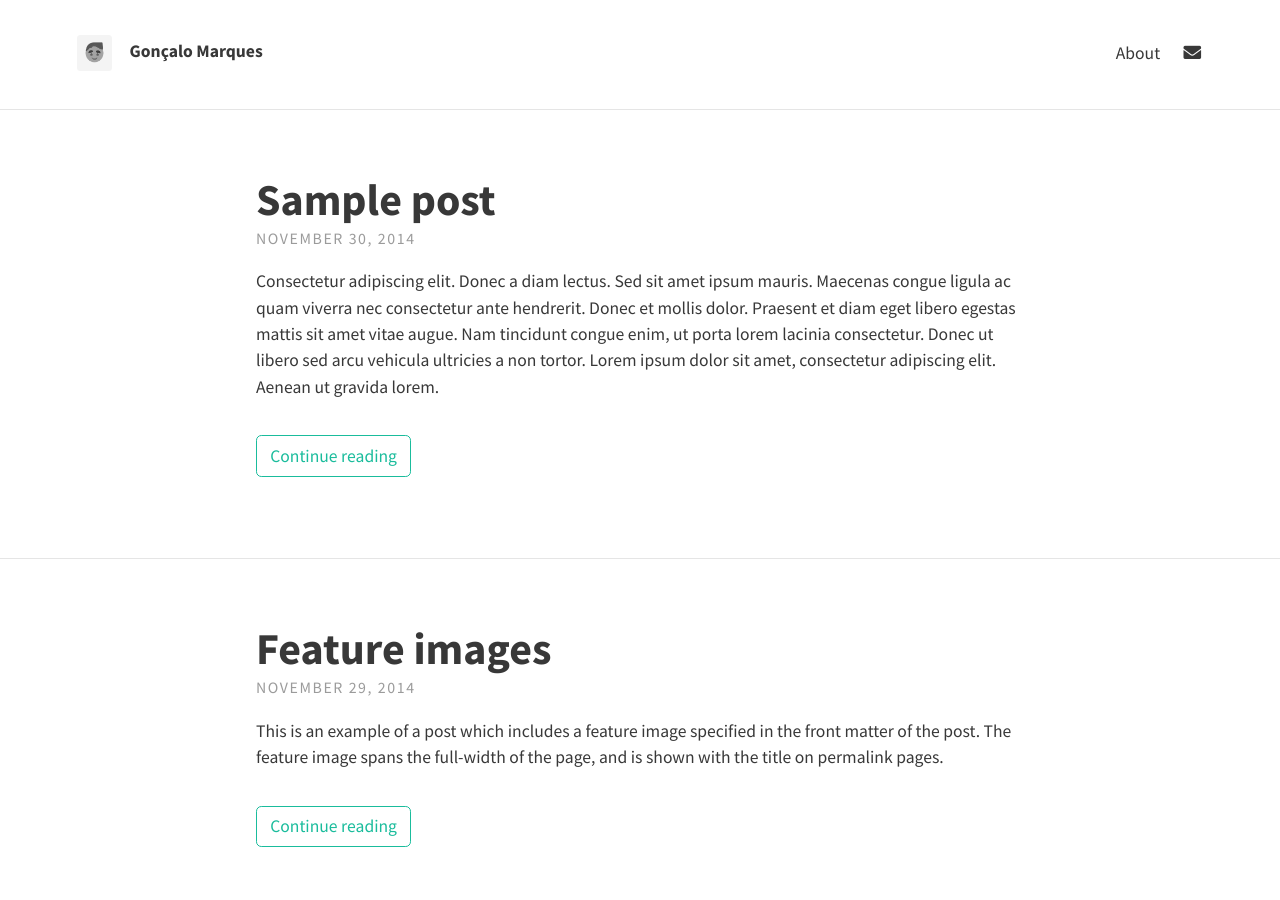
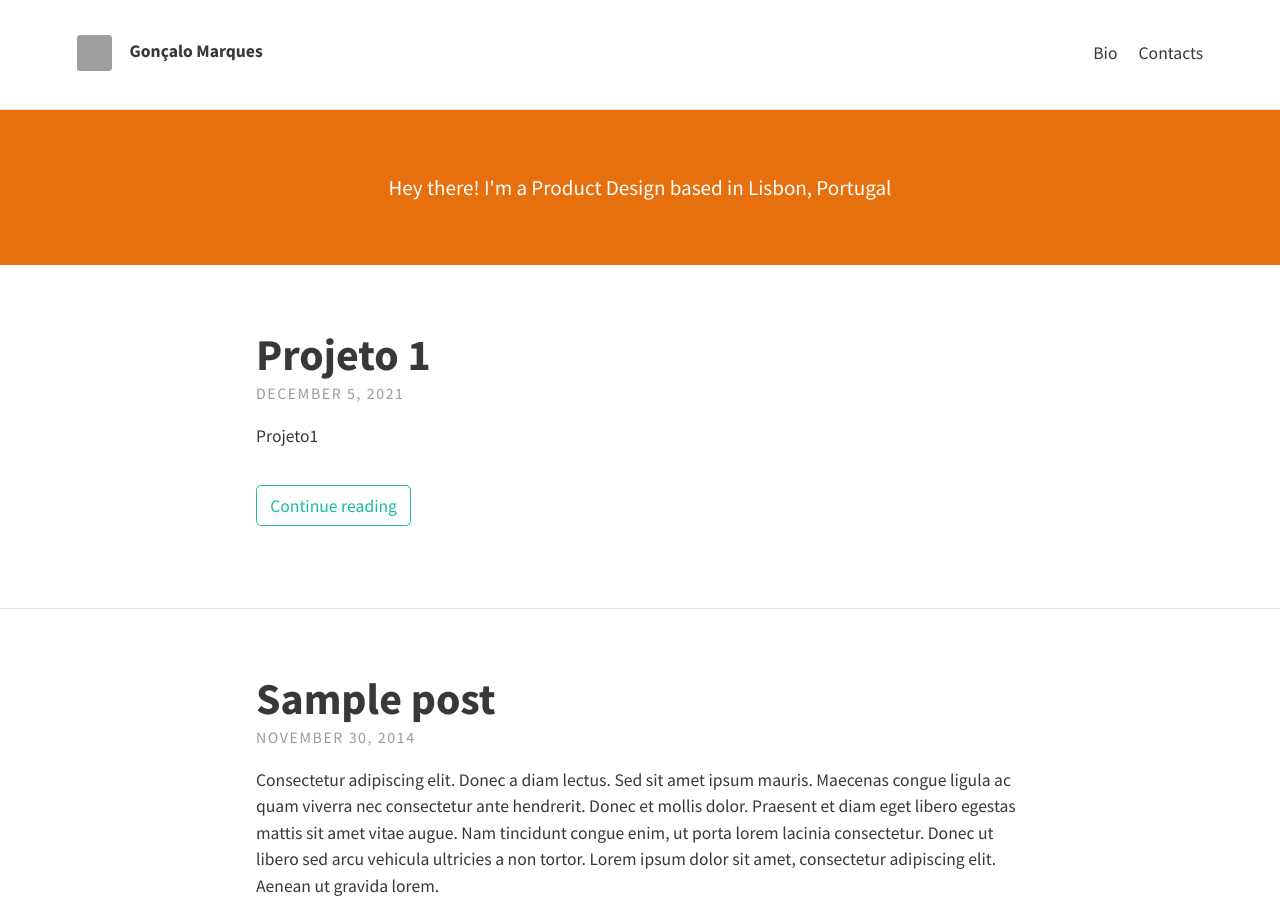
Before and after one commit to GoncaloM6/projeto-goncalo-marques, a Jekyll site: the page built from index.html, in a window 1280 px wide and 900 px high. Built offline with Jekyll 4.4.1, drawn with Linux system fonts in a browser that asks for light colours; nearby versions of some CDN libraries; the list of posts is cut into pages by our own code; grey boxes are pictures that could not be loaded.

```diff
--- a/_config.yml
+++ b/_config.yml
@@ -6,20 +6,21 @@ url: "https://rohanchandra.github.io/"
 theme_settings:
   # Meta
   title: Gonçalo Marques
-  avatar: assets/img/avatar.png
-  favicon: assets/favicon.ico
+  avatar: assets/img/profile-picture.JPG
+  favicon: assets/brainstorming_brain_idea_lightbulb_light_icon_193914.ico
   gravatar: # Email MD5 hash
   description: "A Product Designer's Portfolio" # used by search engines
 
   # Header and footer text
-  header_text:
+  header_text: >
+    Hey there! I'm a Product Design based in Lisbon, Portugal
   header_text_feature_image:
   footer_text: >
-   Contacts and Infos
+    Contacts and Infos
 
   # Icons
   rss: false
-  email_address: goncalojlmarques@gmail.com # Full email address, e.g. "sam@example.com"
+  email_address: # Full email address, e.g. "sam@example.com"
   behance:
   bitbucket:
   dribbble:
--- /dev/null
+++ b/_posts/2021-12-05-projeto1.html
@@ -0,0 +1,5 @@
+---
+layout: post
+title: Projeto 1
+---
+<p>Projeto1</p>
--- /dev/null
+++ b/contacts.html
@@ -0,0 +1,6 @@
+---
+layout: page
+title: Contacts
+permalink: /contacts/
+---
+<p>this is the Contacts</p>
```
Also changed, not shown: _posts/2014-11-30-sample-post.md (+0 -1 lines), about.md (deleted, +0 -12 lines), bio.html (added, +9 -0 lines), assets/brainstorming_brain_idea_lightbulb_light_icon_193914.ico (added), assets/favicon.ico (deleted), 1 other file.
